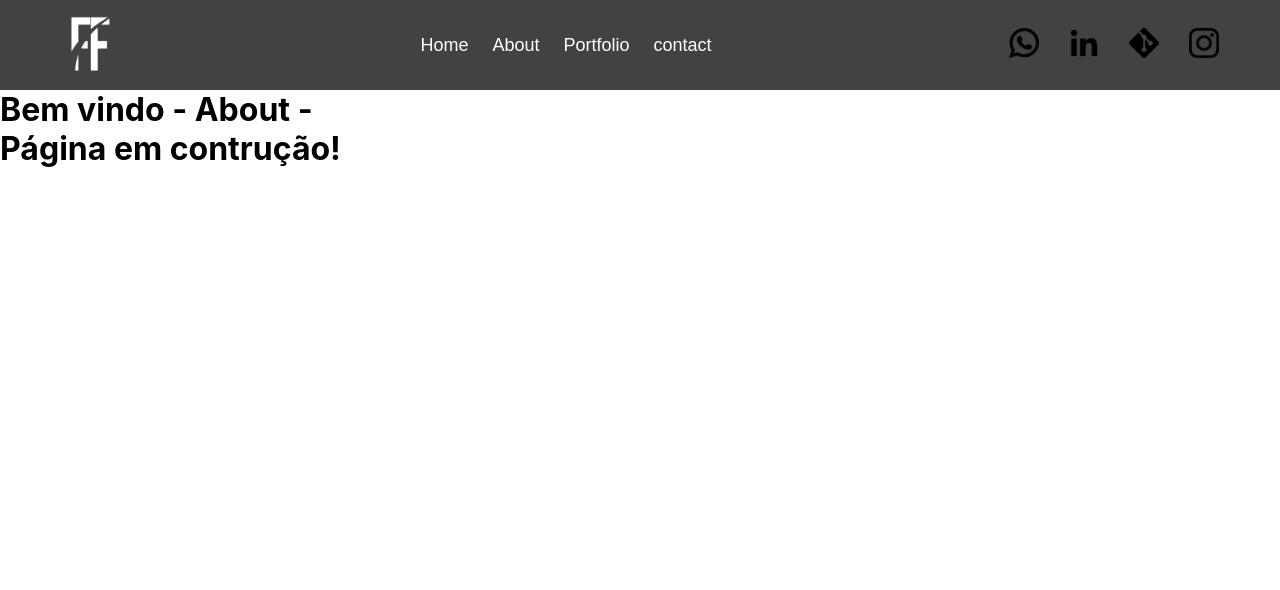
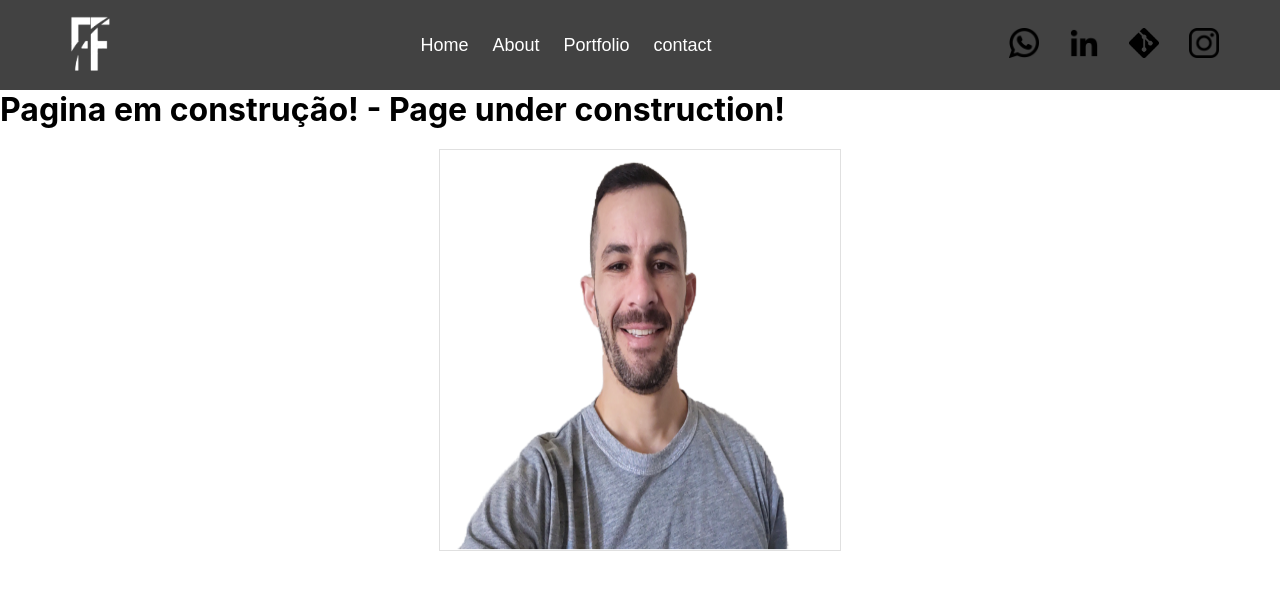
Before and after one commit to fregnani123/site-portfolio-reactjs, a React (Create React App) app: page /about in a window 1280 px wide. Shown: the top 590 px of the page. Built offline with nearby package versions, Linux system fonts and the light colour scheme.

Commit message:
inicio about

```diff
--- a/src/pages/About/about.css
+++ b/src/pages/About/about.css
@@ -0,0 +1,45 @@
+*{
+    margin: 0;
+    padding: 0;
+}
+.contentsAbout{
+    justify-content: center;
+    height: 100vh;
+    width: 100%;
+    background-color: rgba(255, 255, 255, 0.877);
+}
+
+.ulAbout {
+    display: flex;
+    justify-content: center;
+    margin-top: 20px;
+}
+
+.lifab1 {
+    height: 400px;
+    width: 400px;
+    list-style: none;
+    z-index: -1;
+  border: 1px solid black;
+
+}
+
+.fab1 {
+    height: 400px;
+    width: 400px;
+
+}
+
+.lifab2 {
+    height: 400px;
+    width: 400px;
+    list-style: none;
+    position: absolute;
+    background-color: rgba(240, 248, 255, 0);
+}
+
+
+.fab2 {
+    height: 400px;
+    width: 400px;
+}
--- a/src/pages/About/index.js
+++ b/src/pages/About/index.js
@@ -1,13 +1,24 @@
 import React from "react";
 import Header from "../../components";
-import "../About/about.css"
+import "../About/about.css";
+import fab1 from "../About/img/fab1.png";
 
 function About() {
     return (
         <div>
             <Header/>
-       <h1>
-        Bem vindo - About - <br/> Página em contrução!</h1>
+       <div className="contentsAbout">
+        <h1>Pagina em construção! - Page under construction!</h1>
+         <ul className="ulAbout">
+            <li className="lifab1">
+                <img className="fab1" src={fab1}/>
+            </li>
+
+            <li className="lifab2">
+                <img className="fab2" src={fab1}/></li>
+         </ul>
+       </div>
+
         </div>
     )
 }
--- a/src/pages/Home/home.css
+++ b/src/pages/Home/home.css
@@ -103,6 +103,7 @@ animation-duration: 2s;
 .mylast{
     color: rgb(31, 65, 117);
     font-size: 40px;
+    text-decoration: none;
 }
 .p{
     width: 250px;
@@ -118,6 +119,7 @@ animation-duration: 2s;
     text-decoration: none;
     background: #dbdbdb;
 }
+
 
 .printSite{
     width: 250px;
--- a/src/pages/Home/index.js
+++ b/src/pages/Home/index.js
@@ -6,6 +6,7 @@ import Footer from "../../components/footer";
 import printSite from "../Home/printSite.png";
 import movimentacao from "../Home/movimentacao.png";
 import nave from "../Home/nave.png";
+import { Link } from "react-router-dom";
 
 function Home() {
     return (
@@ -26,7 +27,7 @@ function Home() {
             </div>
             <div className="previa">
                 <span>
-                    <h4 className="mylast">some of my latest projects</h4>
+                    <h4 className="mylast"><Link className="mylast" to="/Portfolio">Some of my latest projects</Link></h4>
                     <ul className="portfolio" >
                         <a className="aHome" href="https://fregnani123.github.io/site/" target="_blank">My portfolio website - ReactJS
                             <li className="p">
```
Also changed, not shown: src/pages/About/img/fab1.png (added), src/pages/About/img/fab2.png (added).
